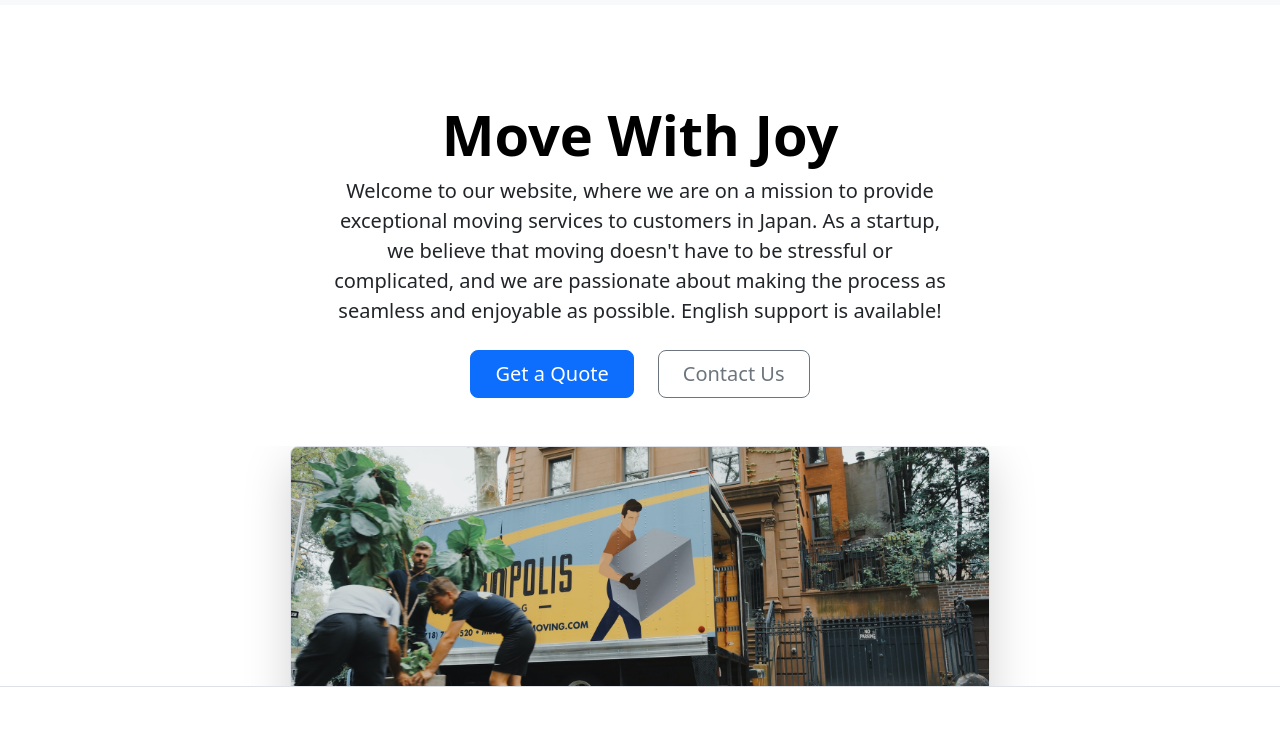
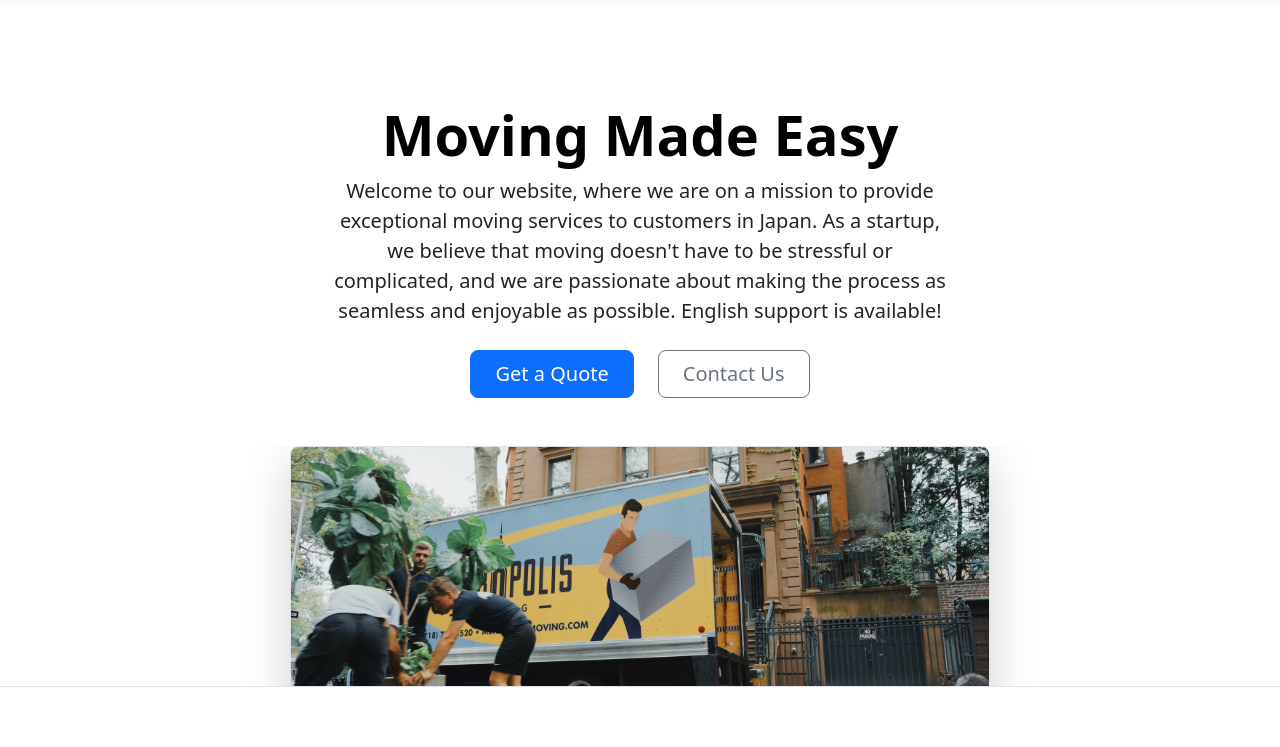
Before and after one commit to michelletan03/move-it, a plain HTML site: page index.html in a window 1280 px wide. Shown: the part 53-800 px from the top of the page. Drawn offline with nearby package versions, Linux system fonts and the light colour scheme.

Commit message:
Update index.html

```diff
--- a/index.html
+++ b/index.html
@@ -66,7 +66,7 @@
   </nav>
 
   <div class="px-4 pt-5 my-5 text-center border-bottom">
-    <h1 class="display-4 fw-bold text-body-emphasis">Move With Joy</h1>
+    <h1 class="display-4 fw-bold text-body-emphasis">Moving Made Easy</h1>
     <div class="col-lg-6 mx-auto">
       <p class="lead mb-4">Welcome to our website, where we are on a mission to provide exceptional moving services to customers in Japan. As a startup, we believe that moving doesn't have to be stressful or complicated, and we are passionate about making the process as seamless and enjoyable as possible. English support is available!</p>
       <div class="d-grid gap-2 d-sm-flex justify-content-sm-center mb-5">
```
